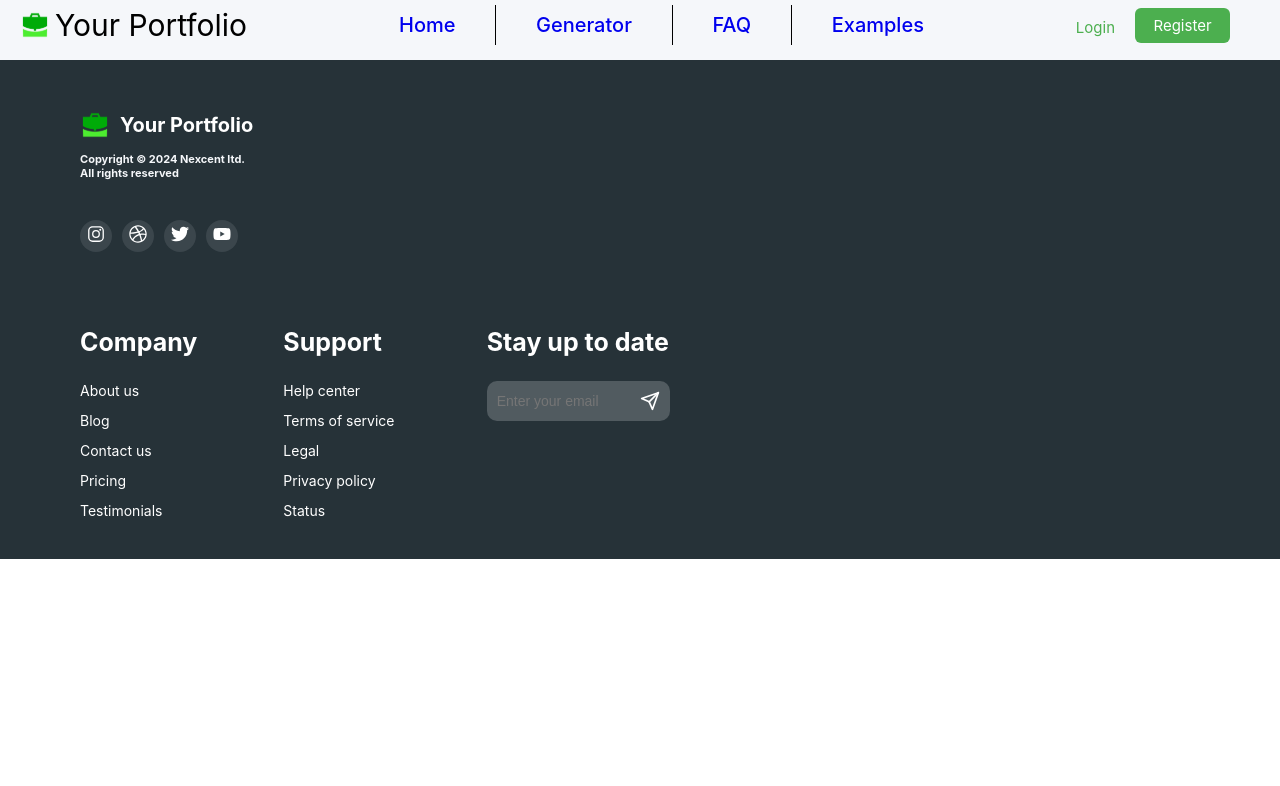
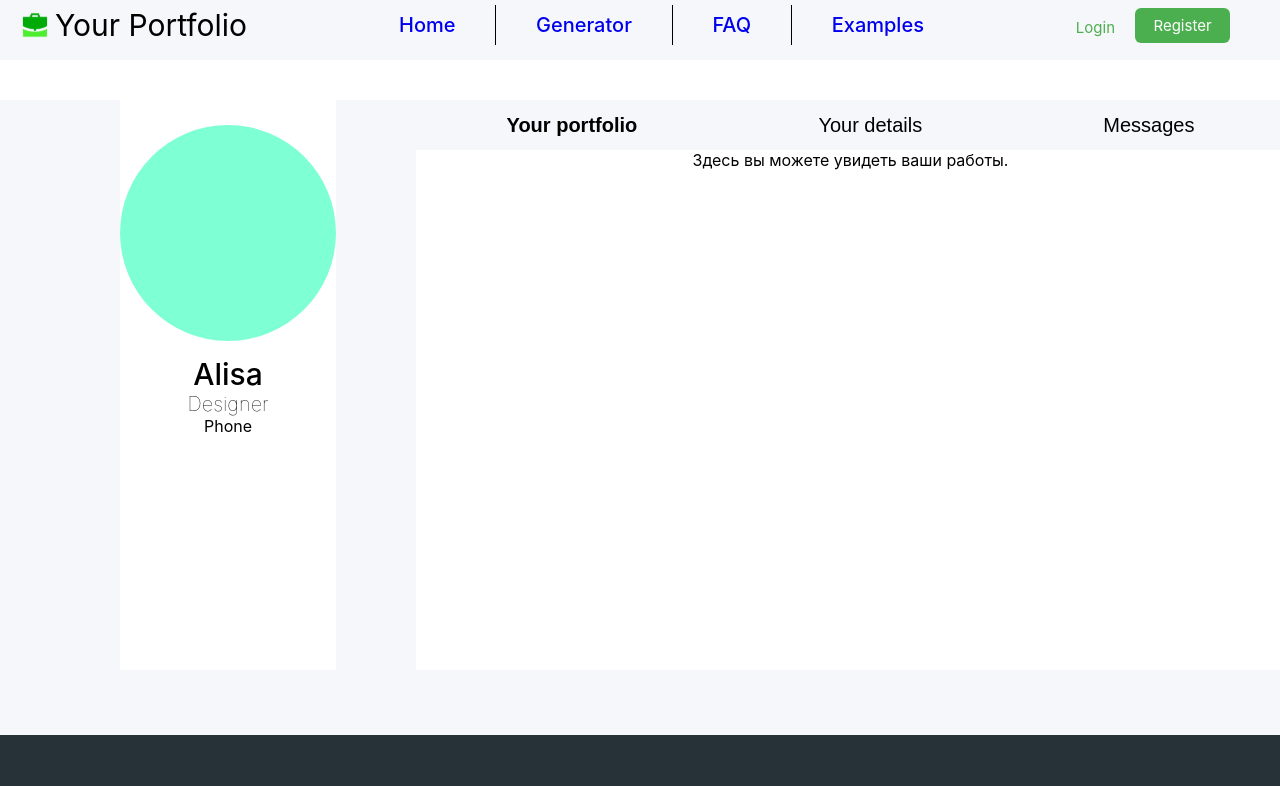
Before and after one commit to AlesiaKU/PortfolioBuilder-FE, a React (Create React App) app: page /profile in a window 1280 px wide. Shown: the top 786 px of the page. Built offline with nearby package versions, Linux system fonts and the light colour scheme.

Commit message:
добавление страницы профиля

```diff
--- a/src/App.js
+++ b/src/App.js
@@ -9,6 +9,7 @@ import Generator from './components/Generator';
 import FAQ from './components/FAQ';
 import Payment from './components/Payment';
 import ScrollToTop from './components/ScrollToTop';
+import Profile from './components/Profile';
 
 function App() {
   const location = useLocation();
@@ -28,6 +29,7 @@ function App() {
         <Route path="/faq" element={<FAQ />} />
         <Route path="/login" element={<Login />} />
         <Route path="/register" element={<Register />} />
+        <Route path="/profile" element={<Profile />} />
       </Routes>
 
       {!isAuthPage && <Footer />}
--- /dev/null
+++ b/src/components/Profile.jsx
@@ -0,0 +1,82 @@
+import React, { useState } from 'react';
+import '../styles/profile.css';
+
+function Profile() {
+  const [activeSection, setActiveSection] = useState('portfolio'); // Установим начальное значение на 'portfolio'
+
+  const handleSectionChange = (section) => {
+    setActiveSection(section);
+  };
+
+  // Содержимое для секции "Портфолио"
+  const renderPortfolio = () => (
+    <div>
+      <p>Здесь вы можете увидеть ваши работы.</p>
+      {/* Вы можете добавить больше элементов или форм здесь */}
+    </div>
+  );
+
+  // Содержимое для секции "Проекты"
+  const renderProjects = () => (
+    <div>
+      <p>Здесь можно увидеть детали ваших проектов.</p>
+      {/* Добавьте формы или другую информацию */}
+    </div>
+  );
+
+  // Содержимое для секции "Сообщения"
+  const renderMessages = () => (
+    <div>
+      <p>Здесь находятся ваши сообщения.</p>
+      {/* Добавьте элементы формы для отправки сообщений */}
+    </div>
+  );
+
+  return (
+    <div className='profile-page'>
+      <div className='profileData'>
+        <div className='basePofInfo'>
+          <div className='profPhoto'></div>
+          <p className='profName'>Alisa</p>
+          <p className='profJob'>Designer</p>
+          <div className='profPhone'>
+            <label>
+              Phone
+              <input type="text" readOnly />
+            </label>
+          </div>
+        </div>
+
+        <div className='navegPage'>
+          <nav className="profile_nav">
+            <button
+              onClick={() => handleSectionChange('portfolio')}
+              style={{ fontWeight: activeSection === 'portfolio' ? 'bold' : 'normal' }} // Условный стиль
+            >
+              Your portfolio
+            </button>
+            <button
+              onClick={() => handleSectionChange('projects')}
+              style={{ fontWeight: activeSection === 'projects' ? 'bold' : 'normal' }} // Условный стиль
+            >
+              Your details
+            </button>
+            <button
+              onClick={() => handleSectionChange('messages')}
+              style={{ fontWeight: activeSection === 'messages' ? 'bold' : 'normal' }} // Условный стиль
+            >
+              Messages
+            </button>
+          </nav>
+          <div className='pageInProf'>
+            {activeSection === 'portfolio' && renderPortfolio()}
+            {activeSection === 'projects' && renderProjects()}
+            {activeSection === 'messages' && renderMessages()}
+          </div>
+        </div>
+      </div>
+    </div>
+  );
+}
+
+export default Profile;
--- a/src/components/Register.jsx
+++ b/src/components/Register.jsx
@@ -34,7 +34,7 @@ function Register() {
 
 /*====================================================================== */
     // Имитация успешной регистрации
-    /*console.log(`User with email ${email} registered successfully.`);
+    console.log(`User with email ${email} registered successfully.`);
     localStorage.setItem('isAuthenticated', 'true'); // Устанавливаем флаг, что пользователь зарегистрирован
 
     // Переход на главную страницу
@@ -43,7 +43,7 @@ function Register() {
   /*===================================================================== */
 
 
-  try {
+  /*try {
       const response = await fetch('http://26.188.13.76:8080/api/register', { // Измените порт на 8080, если бэкенд работает на нем
         method: 'POST',
         headers: {
@@ -63,7 +63,7 @@ function Register() {
       alert('Something went wrong');
       console.error(error);
     }
-  };
+  };*/
   const handlePasswordFocus = () => {
     // Сбрасываем сообщение об ошибке при фокусе на полях пароля
     setErrorMessage('');
--- a/src/components/header/Header.jsx
+++ b/src/components/header/Header.jsx
@@ -1,10 +1,23 @@
-import React from 'react';
-import { Link, useLocation } from 'react-router-dom';
+import React, { useEffect, useState } from 'react';
+import { Link, useLocation, useNavigate} from 'react-router-dom';
 import './header.css';
 import logo from './logo.svg';
+import { FaUserCircle } from 'react-icons/fa';
 
 function Header() {
   const location = useLocation();
+  const navigate = useNavigate();
+  const [isAuthenticated, setIsAuthenticated] = useState(false);
+  useEffect(() => {
+    setIsAuthenticated(localStorage.getItem('isAuthenticated') === 'true');
+  }, []);
+
+  // Функция выхода из системы
+  const handleLogout = () => {
+    localStorage.setItem('isAuthenticated', 'false');
+    setIsAuthenticated(false);
+    navigate('/'); // Перенаправляем пользователя на главную страницу после выхода
+  };
 
   return (
     <header className='header'>
@@ -28,8 +41,22 @@ function Header() {
           </nav>
 
           <div className="headerbtn-lr">
-          <Link to="/login" className='btn-log'>Login</Link>
-          <Link to="/register" className='btn-reg'>Register</Link>
+            {isAuthenticated ? (
+              <>
+              <button onClick={handleLogout} className='btn-log'>
+                  Log out
+                </button>
+                <Link to="/profile" className='iconProfile'>
+                  <FaUserCircle size={28} /> {/* Иконка профиля */}
+                </Link>
+
+              </>
+            ) : (
+              <>
+                <Link to="/login" className='btn-log'>Login</Link>
+                <Link to="/register" className='btn-reg'>Register</Link>
+              </>
+            )}
           </div>
         </div>
       </div>
--- a/src/components/header/header.css
+++ b/src/components/header/header.css
@@ -83,6 +83,12 @@
   color: #4CAF4F;
 }
 
+.iconProfile{
+  color: #4CAF4F;
+  margin-top: 10px;
+  margin-right: 15px;
+}
+
 .btn-reg {
   margin-right: 50px;
   width: 95px;
--- /dev/null
+++ b/src/styles/profile.css
@@ -0,0 +1,71 @@
+.profileData{
+  width: 100%;
+  margin-top: 40px;
+  background-color: #F5F7FA;
+  height: 635px;
+  display: flex;
+  font-family: "Inter", sans-serif;
+}
+
+.basePofInfo{
+  width: 340px;
+  height: 570px;
+  background-color: white;
+  margin-left: 120px;
+  display: flex;
+  flex-direction: column; /* Выстраиваем элементы по вертикали */
+  align-items: center; /* Центрируем по горизонтали */
+  text-align: center; /* Центрируем текст внутри блока */
+}
+
+.profPhoto{
+  width: 216px;
+  height: 216px;
+  border-radius: 150px;
+  background-color: aquamarine;
+  margin-top: 25px;
+  margin-bottom: 15px;
+}
+
+.profName{
+  font-size: 30px;
+  font-weight: 500;
+}
+
+.profJob{
+  font-size: 20px;
+  font-weight: 100;
+}
+
+.pageInProf{
+  width: 869px;
+  height: 520px;
+  background-color: white;
+  margin-left: 80px;
+  display: flex;
+  flex-direction: column; /* Выстраиваем элементы по вертикали */
+  align-items: center; /* Центрируем по горизонтали */
+  text-align: center; /* Центрируем текст внутри блока */
+}
+
+.navegPage {
+  display: flex; /* Установите flexbox для основного контейнера */
+  flex-direction: column; /* Расположите элементы в столбик */
+}
+.profile_nav {
+  display: flex; /* Используйте flexbox для расположения элементов в строку */
+  justify-content: space-around; /* Разделите кнопки по горизонтали с равными промежутками */
+  height: 50px;
+  background-color: #F5F7FA;
+  margin-left: 80px;
+}
+
+.profile_nav button {
+  font-size: 20px;
+  padding: 10px 15px; /* Добавьте отступы внутри кнопок */
+  background-color: transparent;
+  border: none; /* Уберите рамку кнопок */
+  border-radius: 5px; /* Закруглите углы кнопок */
+  cursor: pointer; /* Измените указатель на курсор при наведении */
+  transition: background-color 0.3s; /* Плавный переход для изменения цвета */
+}
```
